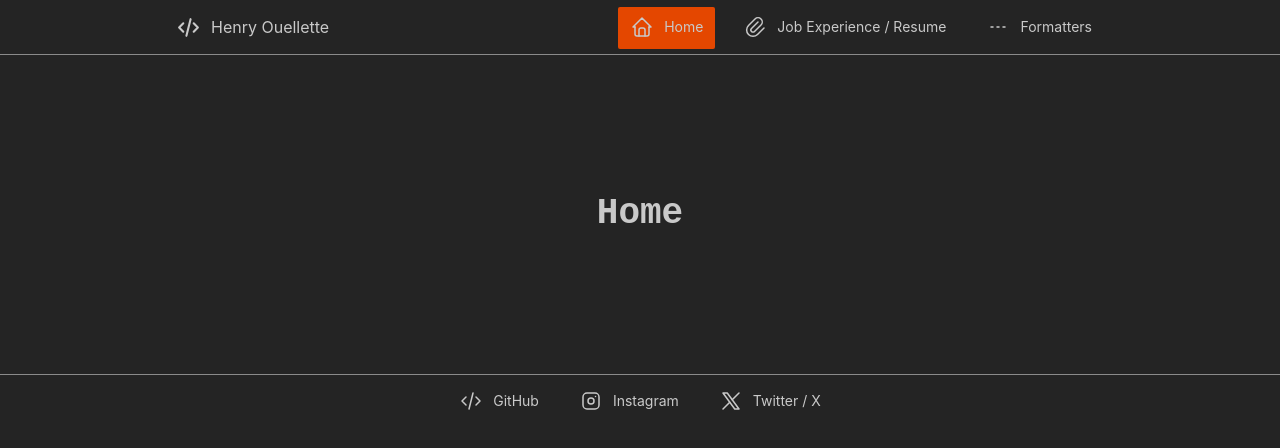
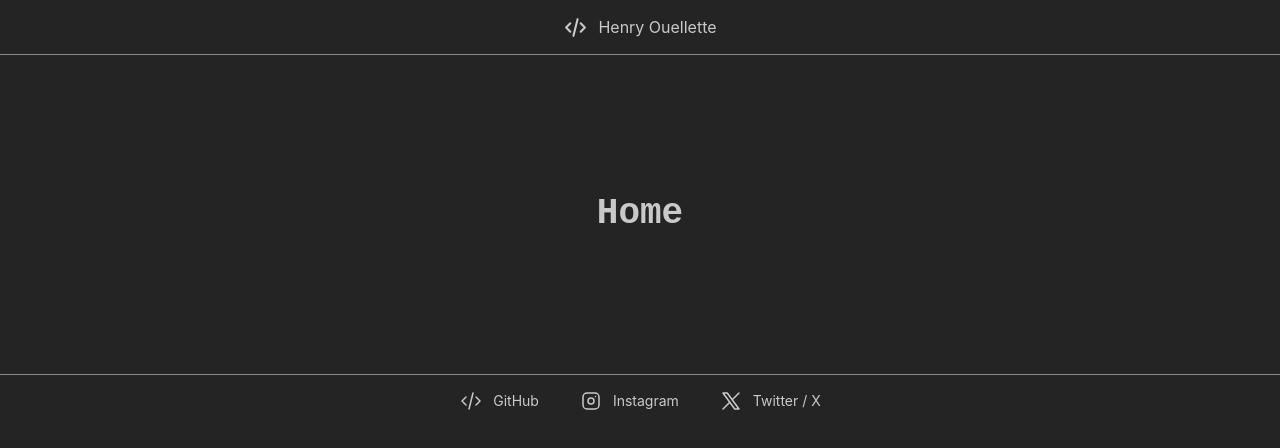
Before and after one commit to hxvry-dev/site, a React (Vite) app: page / in a window 1280 px wide. Shown: the top 448 px of the page. Built offline with nearby package versions, Linux system fonts and the light colour scheme.

Commit message:
Refactor and Remove Links from `TopBar` in favor of a one-page app.

```diff
--- a/src/App.tsx
+++ b/src/App.tsx
@@ -13,8 +13,6 @@ import Home from './pages/Home';
 import NotFound from './pages/NotFound';
 import TopBar from './components/TopBar';
 import SocialMedia from './components/SocialMedia';
-import Resume from './pages/Resume';
-import Formatters from './pages/Formatters';
 
 const Layout = () => {
 	return (
@@ -33,8 +31,6 @@ const App = () => {
 				<Routes>
 					<Route path="/" element={<Layout />}>
 						<Route index element={<Home />} />
-						<Route path="/resume" element={<Resume />} />
-						<Route path="/formatters" element={<Formatters />} />
 						<Route path="*" element={<NotFound />} />
 					</Route>
 				</Routes>
--- a/src/components/TopBar.tsx
+++ b/src/components/TopBar.tsx
@@ -1,83 +1,15 @@
-import { Anchor, Burger, Center, Container, Group, Space } from '@mantine/core';
-import {
-	Icon,
-	IconCode,
-	IconHome,
-	IconLineDashed,
-	IconPaperclip,
-	IconProps,
-} from '@tabler/icons-react';
+import { Center, Space } from '@mantine/core';
+import { IconCode } from '@tabler/icons-react';
 import classes from './css/TopBar.module.css';
-import react, { useState } from 'react';
-import { useNavigate } from 'react-router-dom';
-import { useDisclosure } from '@mantine/hooks';
-
-interface LinkProps {
-	href: string;
-	label: string;
-	icon: react.ForwardRefExoticComponent<
-		IconProps & react.RefAttributes<Icon>
-	>;
-}
-
-const Links: Array<LinkProps> = [
-	{
-		href: '/',
-		label: 'Home',
-		icon: IconHome,
-	},
-	{
-		href: '/resume',
-		label: 'Job Experience / Resume',
-		icon: IconPaperclip,
-	},
-	{
-		href: '/formatters',
-		label: 'Formatters',
-		icon: IconLineDashed,
-	},
-];
 
 const TopBar = () => {
-	const [active, setActive] = useState(Links[0].href);
-	const [opened, { toggle }] = useDisclosure(false);
-	const nav = useNavigate();
 	return (
 		<header className={classes.header}>
-			<Container size="md" className={classes.inner}>
-				<Center>
-					<IconCode size={25} />
-					<Space w="xs" />
-					Henry Ouellette
-				</Center>
-				<Group>
-					{Links.map((link, index) => (
-						<Anchor
-							href={link.href}
-							key={index}
-							className={classes.links}
-							data-active={active === link.href || undefined}
-							onClick={(event) => {
-								event.preventDefault();
-								setActive(link.href);
-								nav(link.href);
-							}}
-						>
-							<Center inline>
-								<link.icon stroke={1.5} />
-								<Space w="xs" />
-								{link.label}
-							</Center>
-						</Anchor>
-					))}
-				</Group>
-				<Burger
-					opened={opened}
-					onClick={toggle}
-					hiddenFrom="xs"
-					size="sm"
-				/>
-			</Container>
+			<Center className={classes.inner}>
+				<IconCode size={25} />
+				<Space w="xs" />
+				Henry Ouellette
+			</Center>
 		</header>
 	);
 };
--- a/src/components/css/TopBar.module.css
+++ b/src/components/css/TopBar.module.css
@@ -8,24 +8,5 @@
 .inner {
 	height: rem(55px);
 	display: flex;
-	justify-content: space-between;
 	align-items: center;
 }
-
-.links {
-	display: block;
-	line-height: 1;
-	padding: rem(8px) rem(12px);
-	border-radius: var(--mantine-radius-xs);
-	text-decoration: none;
-	color: var(--mantine-color-dark-0);
-	font-size: var(--mantine-font-size-sm);
-
-	@mixin hover {
-		background-color: var(--mantine-color-dark-6);
-	}
-
-	[data-mantine-color-scheme] &[data-active] {
-		background-color: var(--mantine-primary-color-filled);
-	}
-}
--- a/src/pages/Formatters.tsx
+++ /dev/null
@@ -1,33 +0,0 @@
-import Placeholder from '@tiptap/extension-placeholder';
-import { useEditor } from '@tiptap/react';
-import StarterKit from '@tiptap/starter-kit';
-import { RichTextEditor } from '@mantine/tiptap';
-import { Container, Title } from '@mantine/core';
-
-const makeEditor = () => {
-	const editor = useEditor({
-		extensions: [
-			StarterKit,
-			Placeholder.configure({ placeholder: 'Paste here' }),
-		],
-		content: '',
-	});
-	return editor;
-};
-
-const Formatters = () => {
-	return (
-		<Container>
-			<Title>File Formatters</Title>
-			<RichTextEditor editor={makeEditor()}>
-				<RichTextEditor.Toolbar
-					sticky
-					stickyOffset={60}
-				></RichTextEditor.Toolbar>
-				<RichTextEditor.Content />
-			</RichTextEditor>
-		</Container>
-	);
-};
-
-export default Formatters;
```
